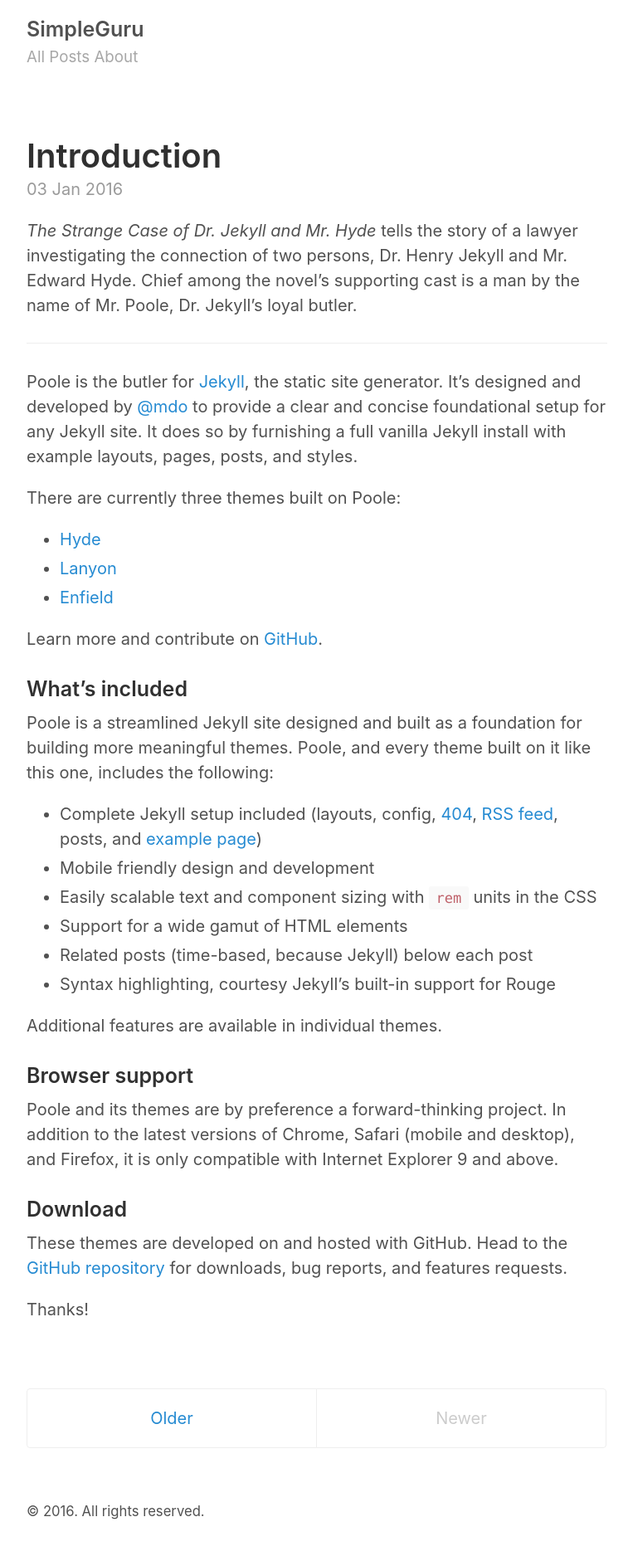
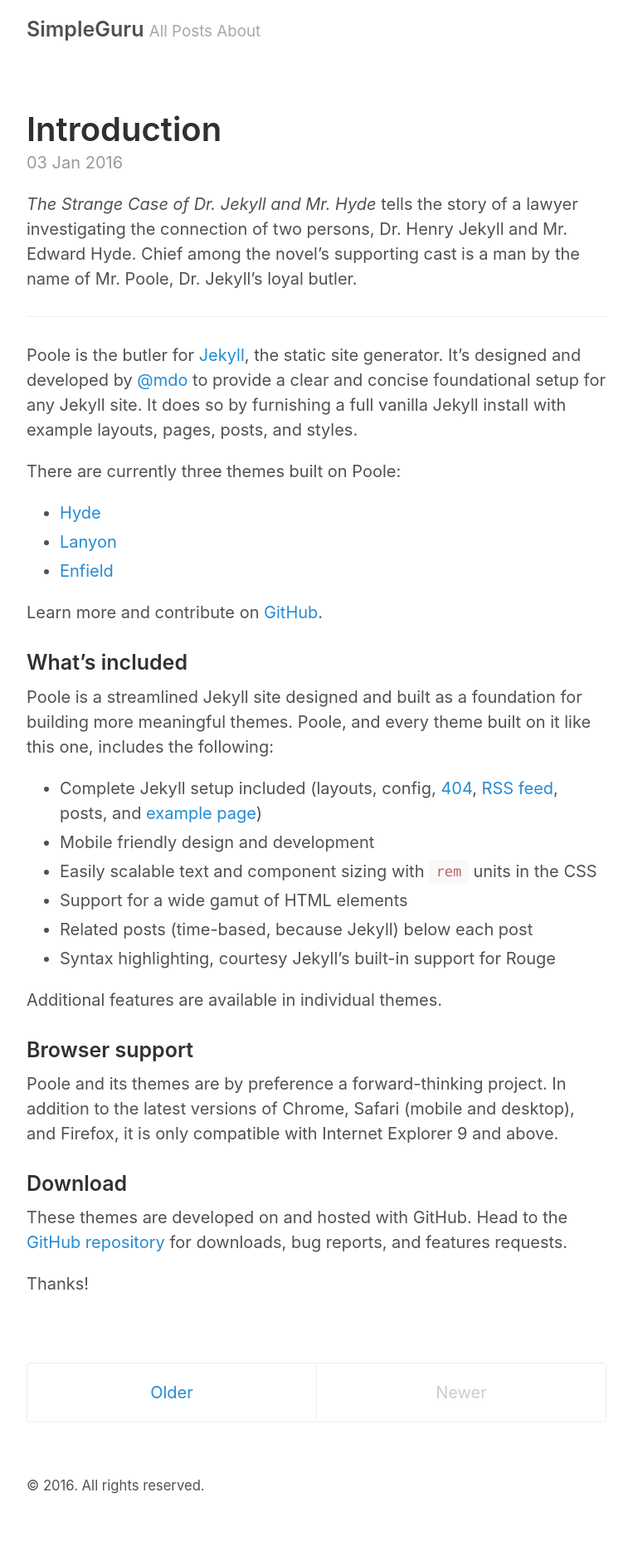
Before and after one commit to simple-guru/simple-guru.github.io, a Jekyll site: the page built from index.html, in a window 1280 px wide. Shown: the whole page at 83% size, without its empty margins (258-1021 px from the left). Built offline with Jekyll 4.4.1, drawn with Linux system fonts in a browser that asks for light colours; the list of posts is cut into pages by our own code; after the commit the page ends 1844 px from its top, so only the background shows below that.

Commit message:
div changes in header

```diff
--- a/_includes/header.html
+++ b/_includes/header.html
@@ -2,12 +2,10 @@
 <div class="header">
         <h3 class="masthead-title">
               <a href="{{ site.baseurl }}/" title="Home">{{ site.title }}</a>
-            <div class="subheader">
-                <small class="masthead-subtitle">
-                    <a href="/notes" title="All Pages">All Posts</a>
-                    <a href="/about" title="About">About</a>
-                </small>
-            </div>
+            <small class="masthead-subtitle">
+                <a href="/notes" title="All Pages">All Posts</a>
+                <a href="/about" title="About">About</a>
+            </small>
         </h3>
 </div>
 </header>
```
